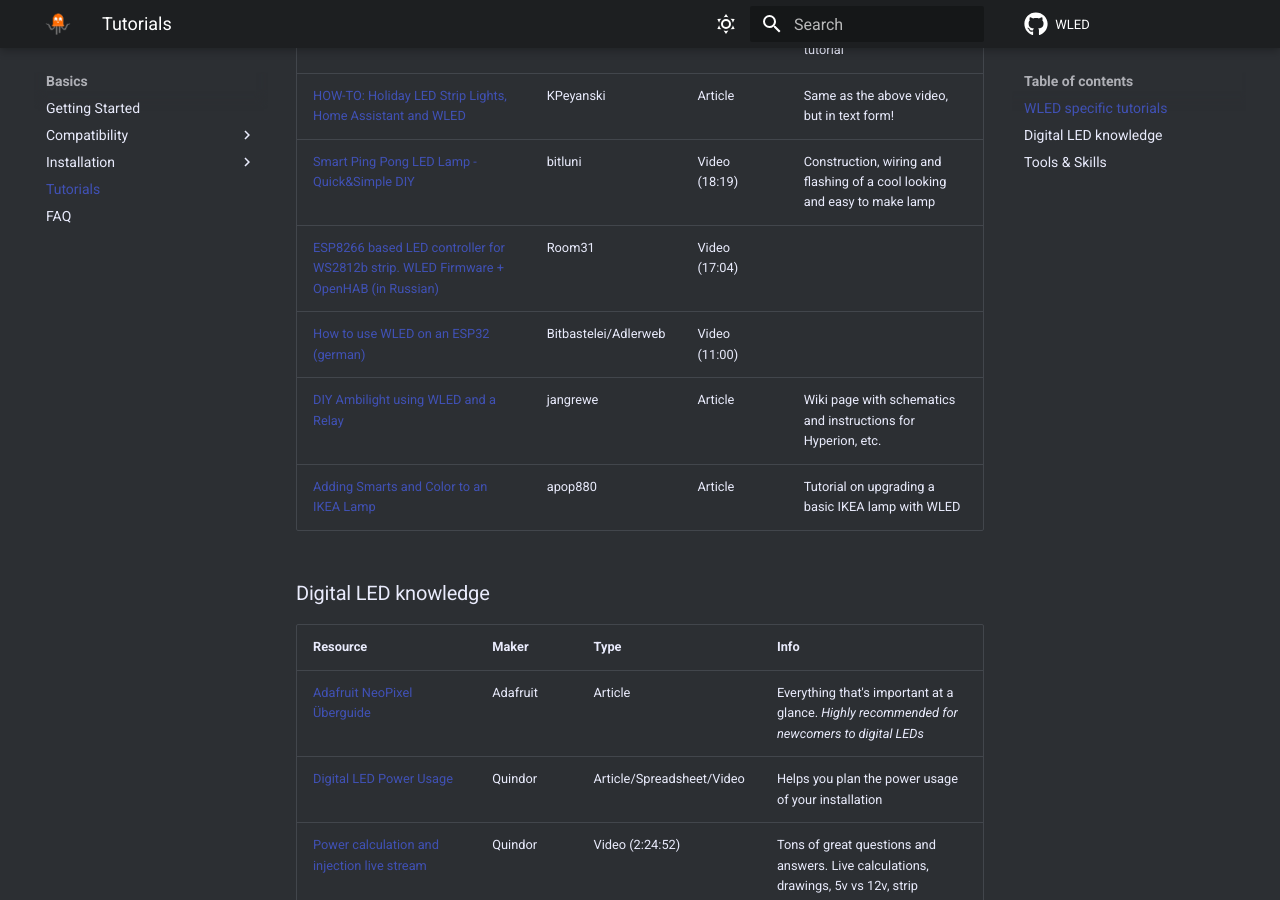
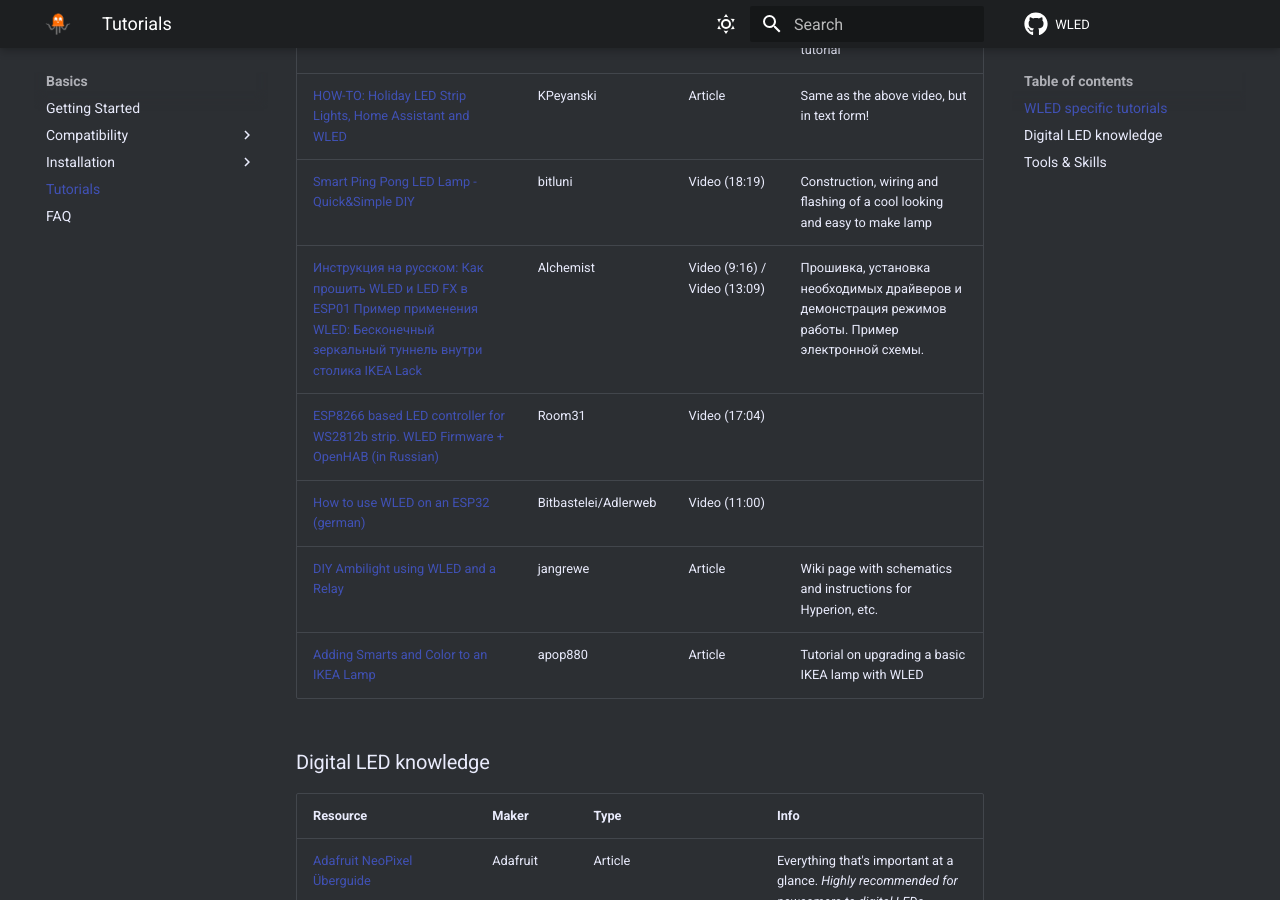
Before and after one commit to Aircoookie/WLED-Docs, an MkDocs documentation site: the page built from docs/basics/tutorials.md, in a window 1280 px wide and 900 px high, scrolled down 1098 px. Built offline with MkDocs 1.6.1 and Material for MkDocs 9.7.7, drawn with Linux system fonts in a browser that asks for light colours; comment, search, counter and statistics services are not loaded.

Commit message:
Update tutorials (#74)
Added instructions with the firmware of the ESP01 board, installing WLED and LED FX. Russian language.
Added an example of the use of WLED in the interior.

```diff
--- a/docs/basics/tutorials.md
+++ b/docs/basics/tutorials.md
@@ -22,6 +22,7 @@
 [Holiday LEDs Step-by-step with WLED & Home Assistant](https://youtu.be/zepNvlN4gEc) | KPeyanski | Video (20:38) | Complete and great wiring, installation and HA setup tutorial
 [HOW-TO: Holiday LED Strip Lights, Home Assistant and WLED](https://peyanski.com/holiday-led-strip-lights-home-assistant-and-wled/) | KPeyanski | Article | Same as the above video, but in text form!
 [Smart Ping Pong LED Lamp - Quick&Simple DIY](https://www.youtube.com/watch?v=WlkMbNnIECM) | bitluni | Video (18:19) | Construction, wiring and flashing of a cool looking and easy to make lamp
+[Инструкция на русском: Как прошить WLED и LED FX в ESP01](https://youtu.be/sdxyzDjiXn8) [Пример применения WLED: Бесконечный зеркальный туннель внутри столика IKEA Lack](https://youtu.be/zL-aq_SqaW8) | Alchemist | Video (9:16) / Video (13:09) | Прошивка, установка необходимых драйверов и демонстрация режимов работы. Пример электронной схемы.
 [ESP8266 based LED controller for WS2812b strip. WLED Firmware + OpenHAB (in Russian)](https://www.youtube.com/watch?v=K4ioTt3XvGc) | Room31 | Video (17:04) |
 [How to use WLED on an ESP32 (german)](https://www.adlerweb.info/blog/2020/11/01/bitbastelei-409-ws2812b-neopixel-mit-wled-einfach-steuern/ ) | Bitbastelei/Adlerweb | Video (11:00) |
 [DIY Ambilight using WLED and a Relay](https://wiki.faked.org/DIY_Ambilight) | jangrewe | Article | Wiki page with schematics and instructions for Hyperion, etc. |
```
